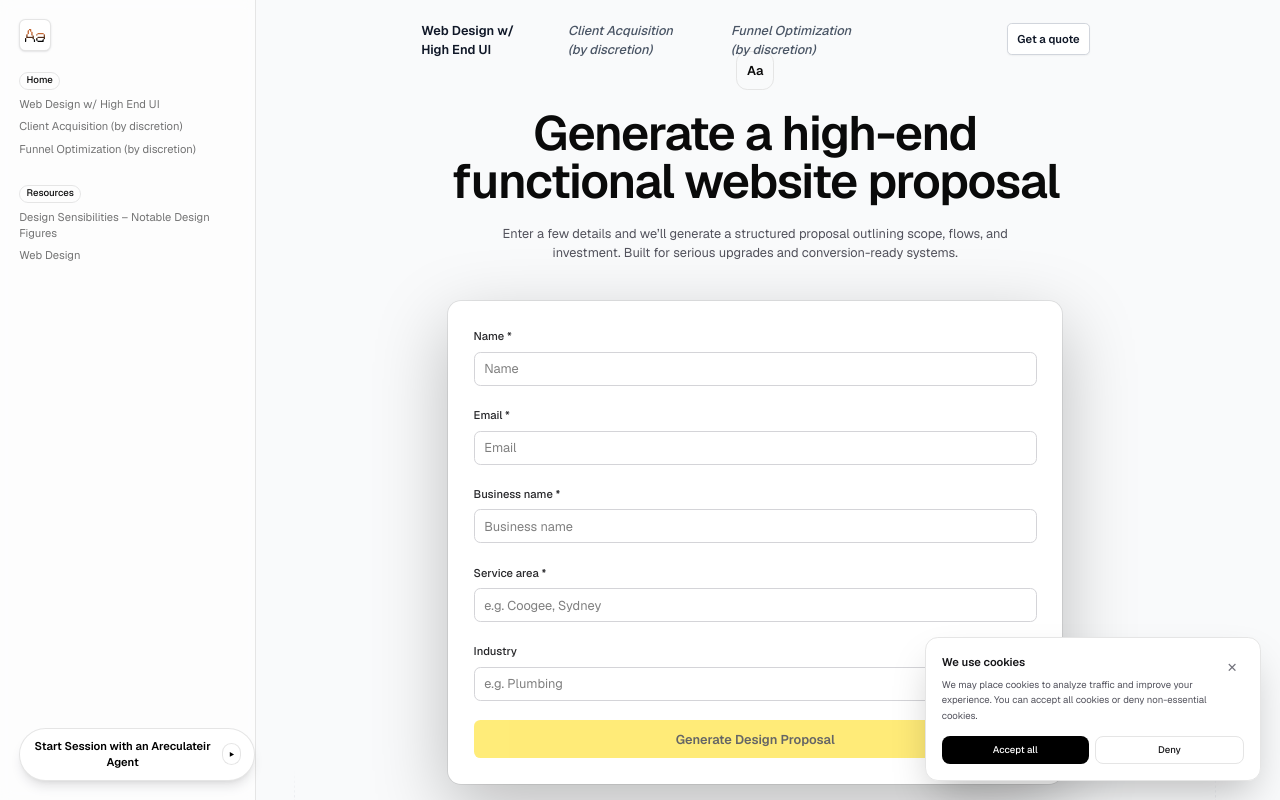
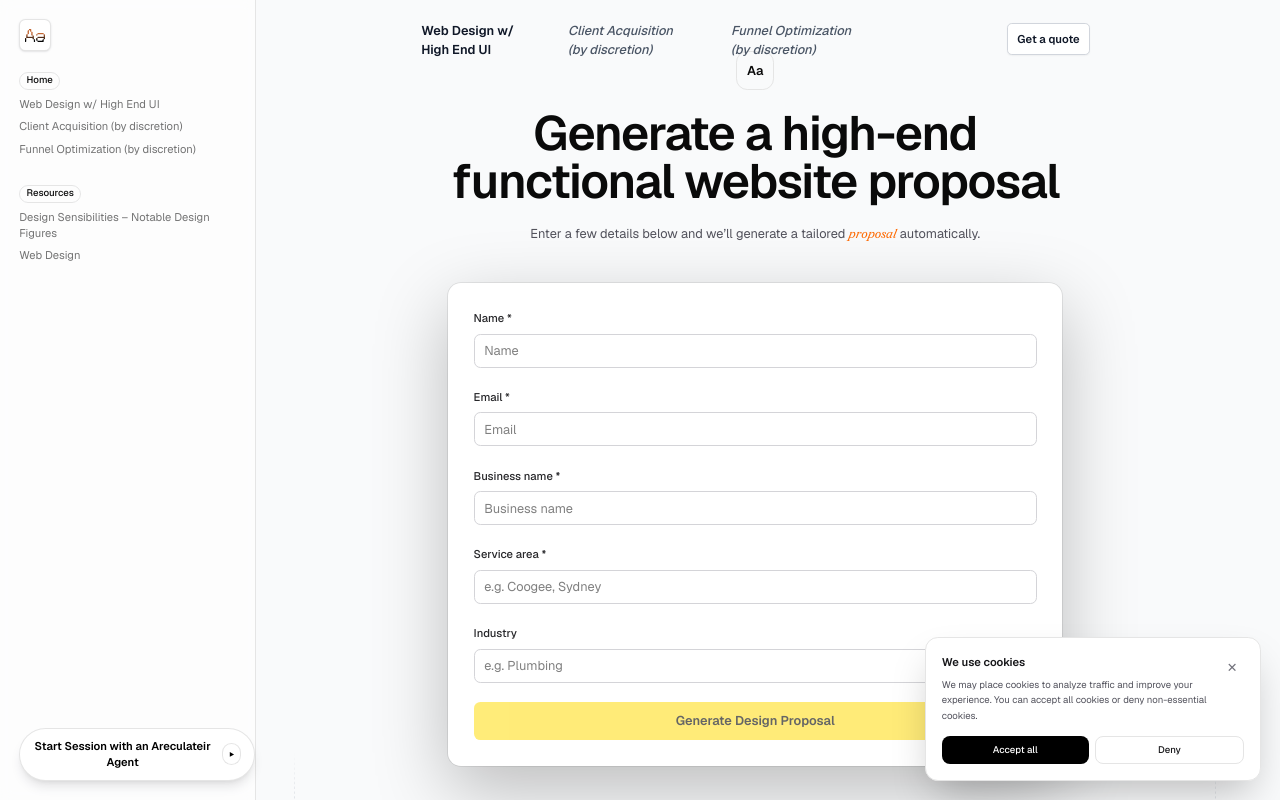
Before and after one commit to telluricaquarian/aclr77, a Next.js app: page /proposal in a window 1280 px wide. Shown: the top 800 px of the page. Built offline with nearby package versions, Linux system fonts and the light colour scheme; no server answers.

Commit message:
Refine proposal page subheadline with Redaction emphasis

```diff
--- a/src/app/proposal/page.tsx
+++ b/src/app/proposal/page.tsx
@@ -16,9 +16,11 @@ export default function ProposalPage() {
                 </h1>
 
                 <p className="mx-auto mt-6 max-w-2xl text-sm leading-6 text-zinc-600 sm:text-base">
-                    Enter a few details and we’ll generate a structured proposal outlining
-                    scope, flows, and investment. Built for serious upgrades and
-                    conversion-ready systems.
+                    Enter a few details below and we’ll generate a tailored{" "}
+                    <span className="font-redaction italic text-orange-500">
+                        proposal
+                    </span>{" "}
+                    automatically.
                 </p>
             </div>
 
```
